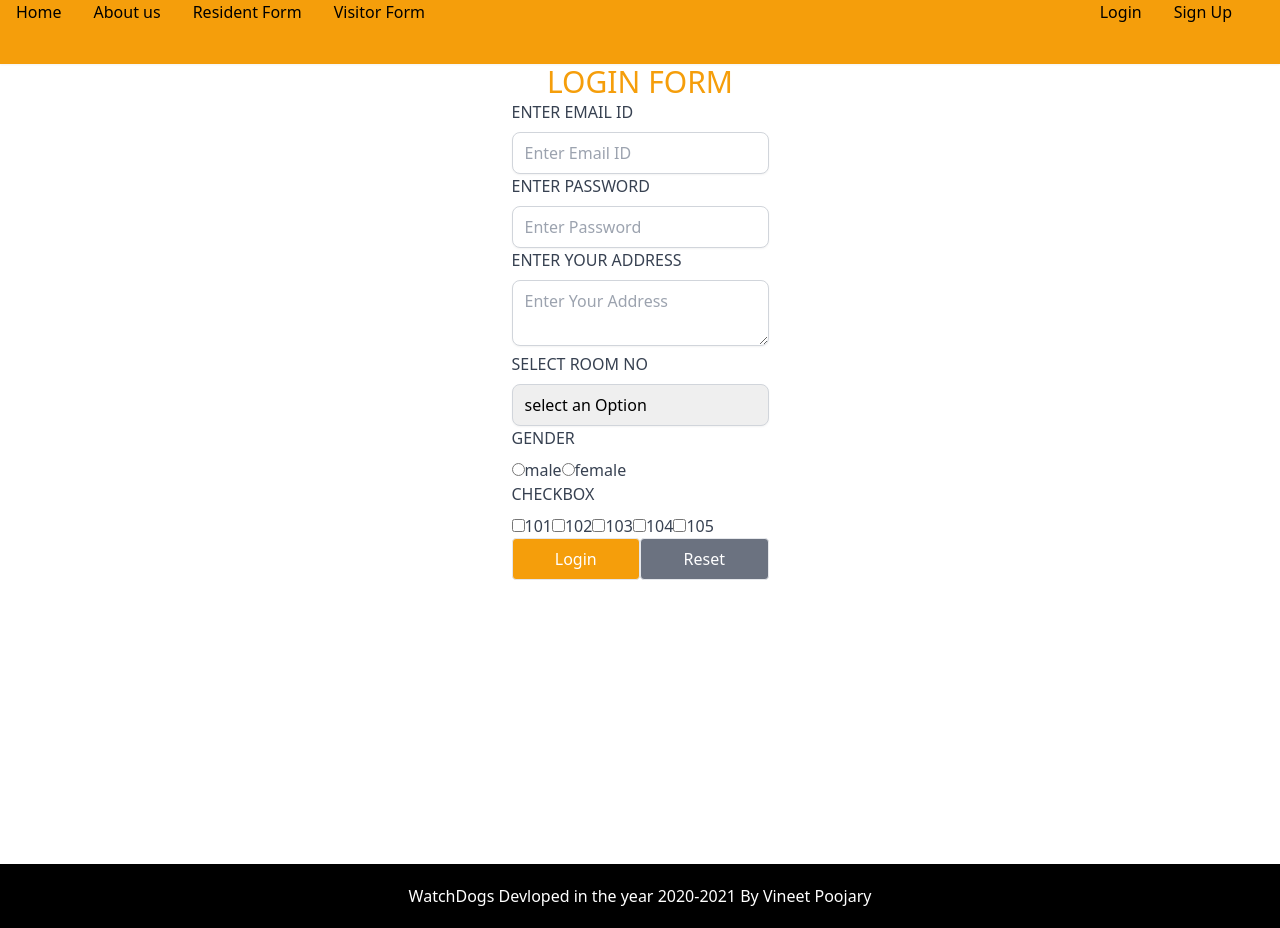
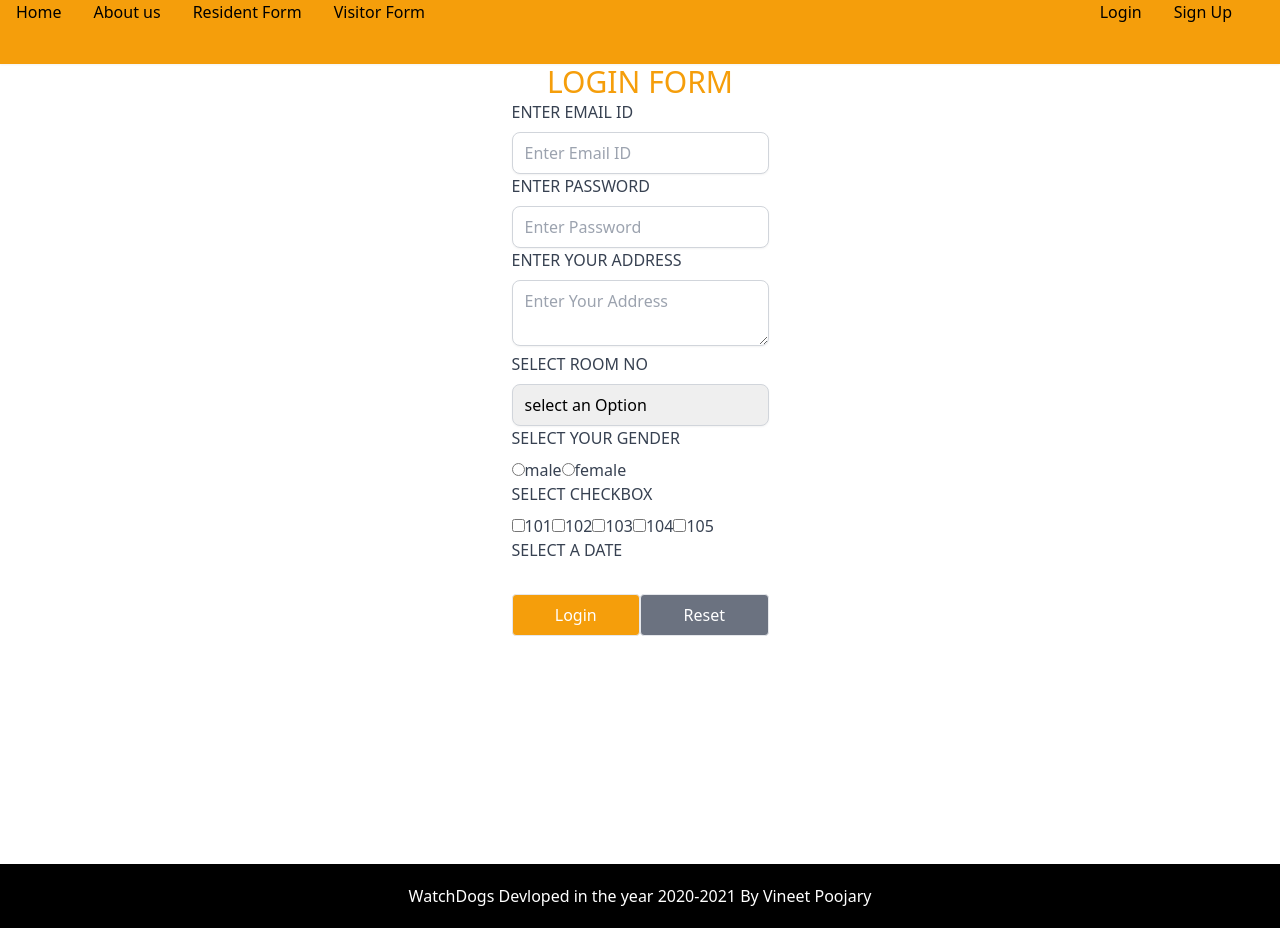
Before and after one commit to vinneeetpoojary/react-app-watchdog, a React (Create React App) app: page /contact in a window 1280 px wide. Built offline with nearby package versions, Linux system fonts and the light colour scheme.

Commit message:
fifth commit

```diff
--- a/src/Components/FormComponents/Datepicker.js
+++ b/src/Components/FormComponents/Datepicker.js
@@ -1,33 +1,37 @@
-import React from 'react';
-import {DateView} from "react-datepicker";
-import {Field,ErrorMessage} from "formik";
-import "react-datepicker/dist/react-datepicker.css";
-function Datepicker(props) {
-    const{label,name,...rest}=props
+import React from 'react'
+import DateView from "react-datepicker"
+import "react-datepicker/dist/react-datepicker.css"
+import {Field,ErrorMessage} from "formik"
+
+function DatePicker(props) {
+    const {label,name,...rest}=props
     return (
        <div>
-            <label htmlFor={name}>{label}</label>
+           <label htmlFor={name}
+           className="block text-base font-medium text-gray-700 uppercase mb-2"
+           >{label}</label>
            <Field name={name}>
-                {({form,field})=>{
-                        const {setFieldValue}=form
-                        const {value}=field
-                        return (
-                            <DateView
+                {
+                    ({form,field})=>{
+                        const{setFieldValue}=form;
+                        const{value}=field;
+                        return <DateView
                         id={name}
                         {...field}
                         {...rest}
                         selected={value}
-                            onChange={(val)=>{setFieldValue(name,val)}}
+                        onChange={val=>setFieldValue(name,val)}
                         />
-                            )}}
+                    }
+                }
            </Field>
-            <ErrorMessage>
+           <ErrorMessage name={name}>
             {
-                    errmsg=><div className="text-red-500">{errmsg}</div>
+              errorMsg=><div className="text-red-500">{errorMsg}</div>
             }
             </ErrorMessage>
        </div>
     )
 }
 
-export default Datepicker
+export default DatePicker
--- a/src/Components/FormComponents/FormikControl.js
+++ b/src/Components/FormComponents/FormikControl.js
@@ -1,11 +1,10 @@
-
 import React from 'react'
 import Checkbox from './Checkbox';
-import Datepicker from './Datepicker';
 import Input from './Input';
 import RadioButton from './RadioButton';
 import Select from './Select';
 import Textarea from './Textarea';
+import DatePicker from "./DatePicker"
 
 function FormikControl(props) {
    const {control,...rest}=props
@@ -21,7 +20,7 @@ function FormikControl(props) {
         case "checkbox":
             return <Checkbox {...rest}/>
         case "date":
-           // return <Datepicker {...rest}/>
+           return <DatePicker {...rest}/>
        default:
            return null
    }
--- a/src/Components/FormPages/FormikContainer.js
+++ b/src/Components/FormPages/FormikContainer.js
@@ -35,7 +35,7 @@ function FormikContainer() {
         address:"",
         roomno:"",
         gender:"",
-        checkBox:[],
+        checkBox:[""],
         date:null
     }
     const validationSchema=Yup.object({
@@ -45,9 +45,10 @@ function FormikContainer() {
         roomno:Yup.string().required("Room Number is Reqired "),
         gender:Yup.string().required("Required"),
         chechBox:Yup.array().required("Required"),
-        date:Yup.date().required("Required").nullable()
+        date:Yup.date().required("Required a date").nullable()
     })
-    const onSubmit=values=>{console.log("form data",values)}
+    const onSubmit=(values)=>{
+        console.log("form data",values)}
     return (
         <div className="h-screen">
             <Formik
@@ -63,9 +64,9 @@ function FormikContainer() {
                         <FormikControl control="input" type="password" label="Enter Password " name="password" placeholder="Enter Password "/>
                         <FormikControl control="textarea" label="Enter Your Address" name="address" placeholder="Enter Your Address "/>
                         <FormikControl control="select" name="roomno" label="select room no " options={dropdownOptions}/>
-                        <FormikControl control="radio" name="gender" label="gender" options={radioOptions}/>
-                        <FormikControl control="checkbox" name="checkBox" label="checkbox" options={checkBoxOptions} />
-                        <FormikControl control="date" name="date" label="pick a date"/>
+                        <FormikControl control="radio" name="gender" label="Select Your gender" options={radioOptions}/>
+                        <FormikControl control="checkbox" name="checkBox" label="Select Checkbox" options={checkBoxOptions} />
+                        <FormikControl control="date" name="date" label="Select a date"/>
                         <div className="grid grid-cols-2">
                         <Button variant="primary" type="submit">Login</Button>
                         <Button variant="secondary" type="reset">Reset</Button>
```
Lines whose indentation alone changed are shown as unchanged.
